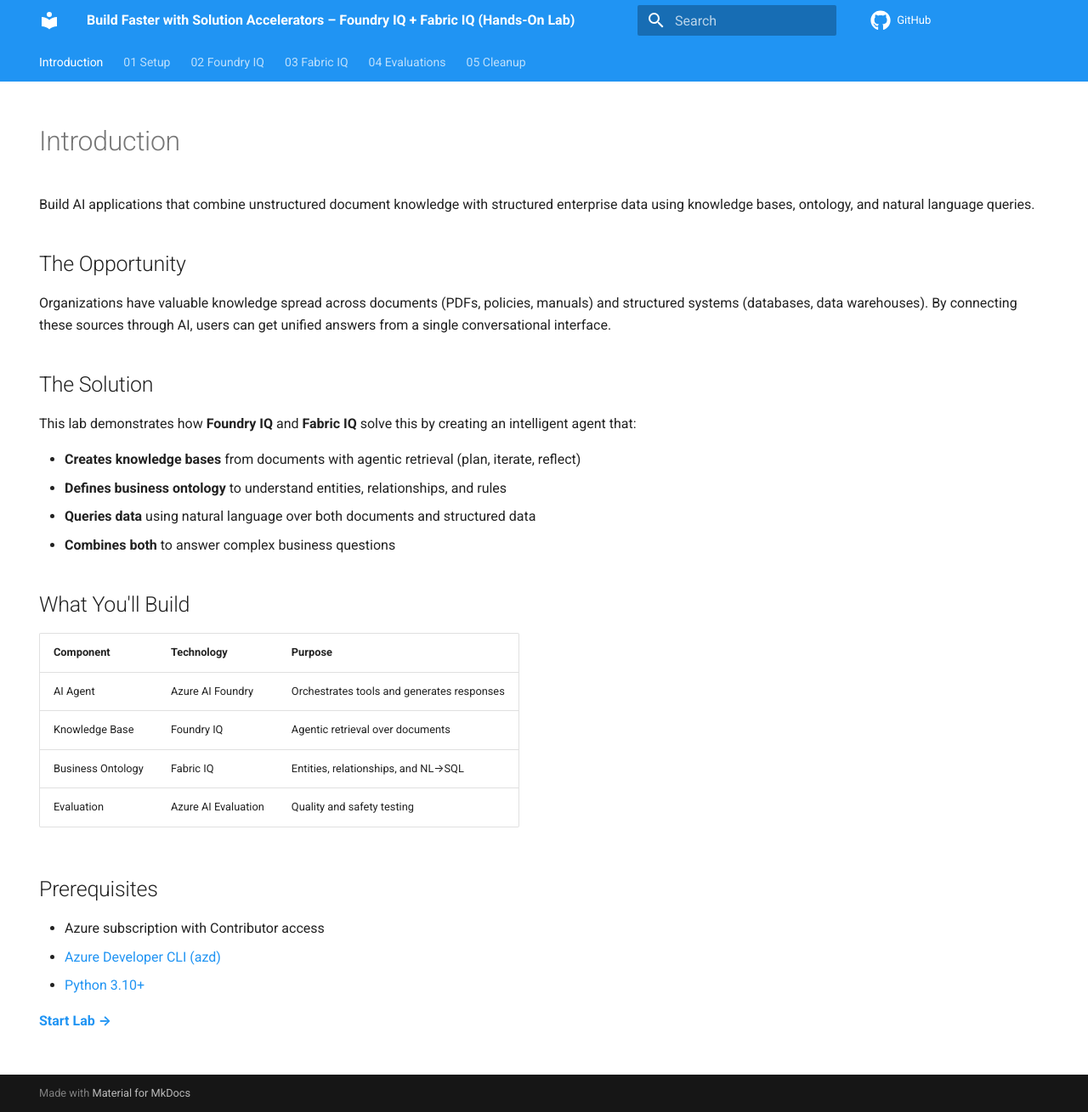
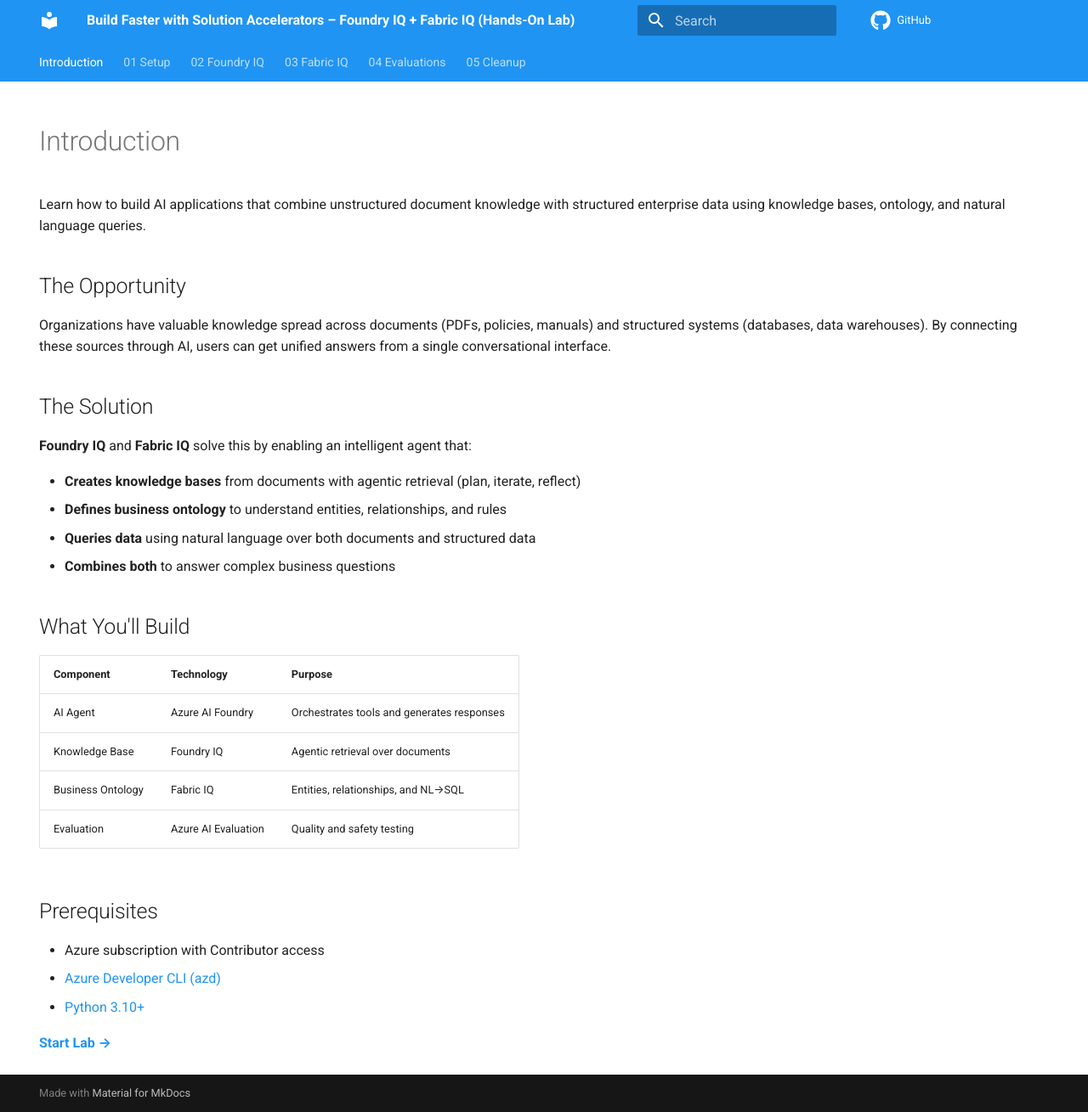
Before and after one commit to nchandhi/nc-iq-tc, an MkDocs documentation site: the page built from docs/docs/index.md, in a window 1280 px wide and 1309 px high. Shown: the whole window at 85% size. Built offline with MkDocs 1.6.1 and Material for MkDocs 9.7.7, drawn with Linux system fonts in a browser that asks for light colours; comment, search, counter and statistics services are not loaded.

Commit message:
Simplify Solution section and intro text

```diff
--- a/docs/docs/index.md
+++ b/docs/docs/index.md
@@ -6,7 +6,7 @@
 
 # Introduction
 
-Build AI applications that combine unstructured document knowledge with structured enterprise data using knowledge bases, ontology, and natural language queries.
+Learn how to build AI applications that combine unstructured document knowledge with structured enterprise data using knowledge bases, ontology, and natural language queries.
 
 ## The Opportunity
 
@@ -14,7 +14,7 @@
 
 ## The Solution
 
-This lab demonstrates how **Foundry IQ** and **Fabric IQ** solve this by creating an intelligent agent that:
+**Foundry IQ** and **Fabric IQ** solve this by enabling an intelligent agent that:
 
 - **Creates knowledge bases** from documents with agentic retrieval (plan, iterate, reflect)
 - **Defines business ontology** to understand entities, relationships, and rules
```
